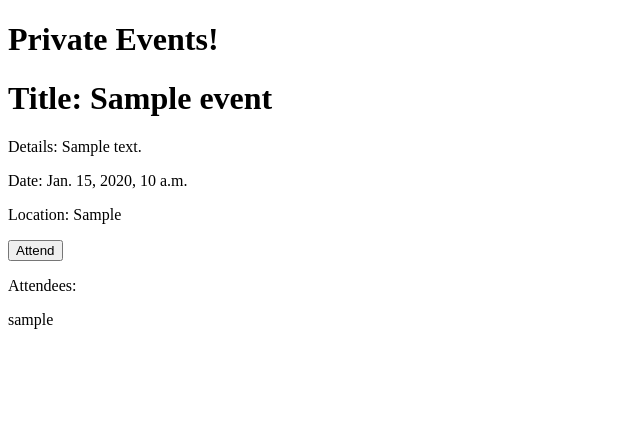
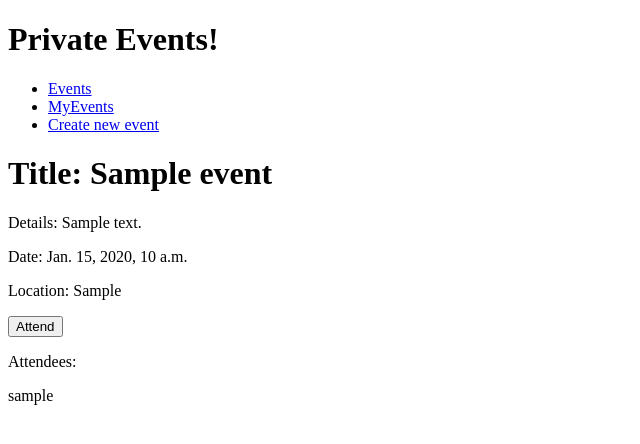
Before and after one commit to S3nsu1k4n/private_events_django, a Django app: page /app/events/1 in a window 1280 px wide. Shown: the top 444 px of the page, without its empty margins (0-640 px from the left). Run offline with Django 4.2, Linux system fonts and the light colour scheme; tables that the repository leaves empty hold one stand-in row (values such as "Sample post").

Commit message:
add navbar and separate events into past and future events on side

```diff
--- a/app/models.py
+++ b/app/models.py
@@ -1,6 +1,8 @@
 from django.db import models
 from django.conf import settings
 from django.urls import reverse
+
+from datetime import datetime
 # Create your models here.
 
 class Event(models.Model):
@@ -38,3 +40,14 @@ class Event(models.Model):
     return ', '.join(user.username for user in self.attendees.all()[:3])
 
   display_attendees.short_description = 'Attendees'
+
+  def is_attendee(self, user: str) -> bool:
+    return True if self.attendees.filter(username=user) else False
+
+  @classmethod
+  def past(self):
+    return self.objects.filter(date__lte=datetime.now())
+
+  @classmethod
+  def future(self):
+    return self.objects.filter(date__gte=datetime.now())
--- a/app/templates/app/event_detail.html
+++ b/app/templates/app/event_detail.html
@@ -6,23 +6,26 @@
   <p>Date: {{ event.date }}</p>
   <p>Location: {{ event.location }}</p>
 
-  <div class="unattend-form">
-    <form action="{% url 'event-attend' pk=event.pk %}" method="post">
-        {% csrf_token %}
-        <input type="submit" value="Attend" class="attend-button">
-    </form>
-  </div>
+  {% if user_is_attendee %}
+    <div class="unattend-form">
+      <form action="{% url 'event-unattend' pk=event.pk %}" method="post">
+          {% csrf_token %}
+          <input type="submit" value="Unattend" class="unattend-button">
+      </form>
+    </div>
+  {% else %}
+    <div class="attend-form">
+      <form action="{% url 'event-attend' pk=event.pk %}" method="post">
+          {% csrf_token %}
+          <input type="submit" value="Attend" class="attend-button">
+      </form>
+    </div>
+  {% endif %}
+
 
   <p>Attendees:</p>
   {% for attendee in event.attendees.all %}
     <p>{{ attendee.username }}</p>
-    {% if user.username == attendee.username %}
-      <div class="unattend-form">
-        <form action="{% url 'event-unattend' pk=event.pk %}" method="post">
-            {% csrf_token %}
-            <input type="submit" value="Unattend" class="unattend-button">
-        </form>
-      </div>
-    {% endif %}
   {% endfor %}
+
 {% endblock %}
--- a/app/templates/base_generic.html
+++ b/app/templates/base_generic.html
@@ -7,6 +7,13 @@
 </head>
 <body>
   <h1>Private Events!</h1>
+  <nav>
+    <ul>
+      <li><a href="{% url 'index' %}">Events</a></li>
+      <li><a href="{% url 'myevents' %}">MyEvents</a></li>
+      <li><a href="{% url 'event_create' %}">Create new event</a></li>
+    </ul>
+  </nav>
   {% block content %}{% endblock %}
 </body>
 </html>
--- a/app/views.py
+++ b/app/views.py
@@ -15,15 +15,20 @@ from .models import Event
 
 
 def index(request: HttpRequest) -> HttpResponse:
-  events = Event.objects.all()
   context = {
-    'events': events,
+    'future_events': Event.future().all(),
+    'past_events': Event.past().all(),
   }
   return render(request, 'index.html', context=context)
 
 
 class EventDetailView(generic.DetailView):
   model = Event
+
+  def get_context_data(self, **kwargs: Any) -> dict[str, Any]:
+    context = super().get_context_data(**kwargs)
+    context['user_is_attendee'] = self.object.is_attendee(self.request.user)
+    return context
 
 
 class EventCreateView(LoginRequiredMixin,  CreateView):
```
Also changed, not shown: app/templates/index.html (+11 -3 lines).
